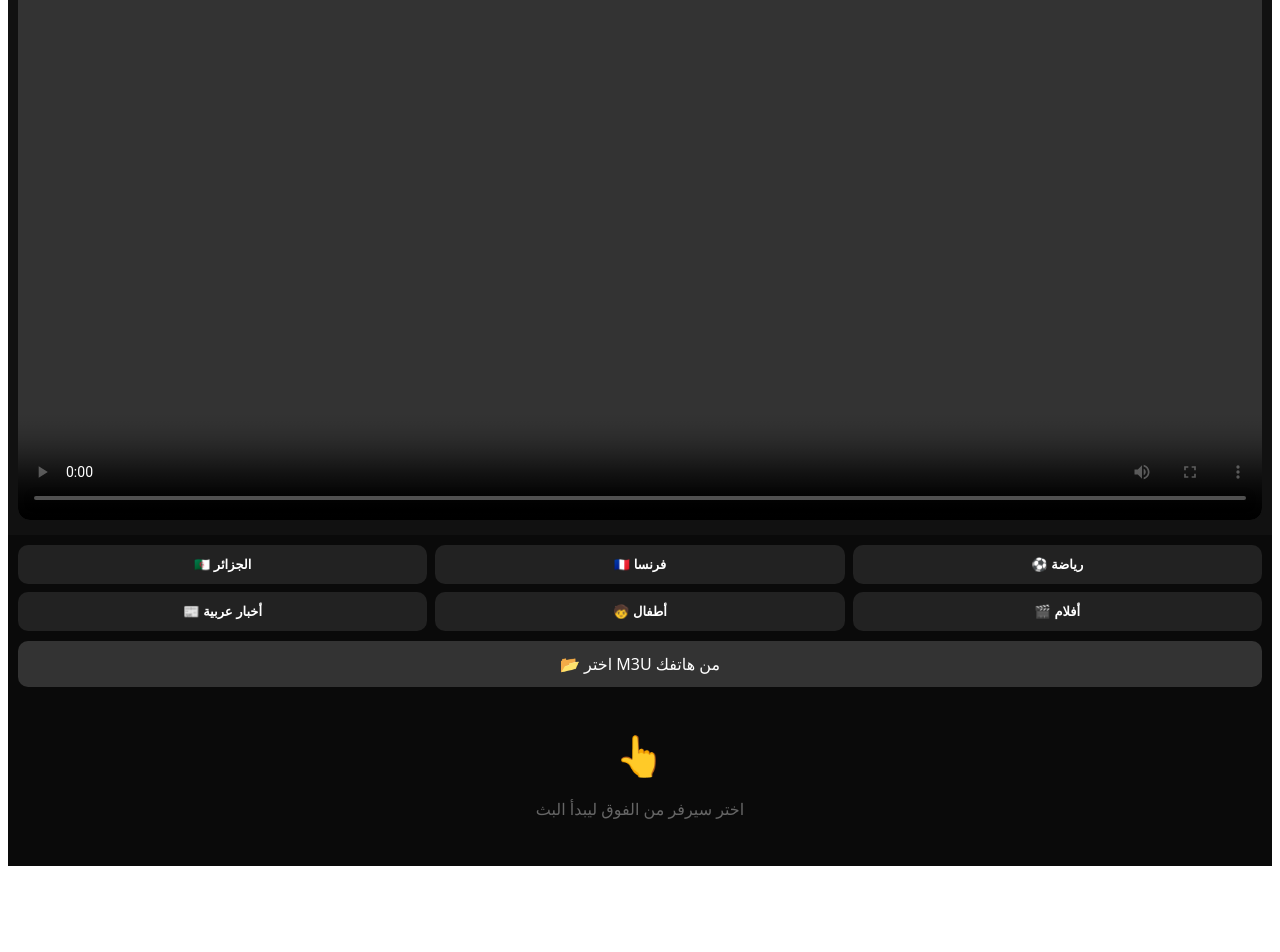
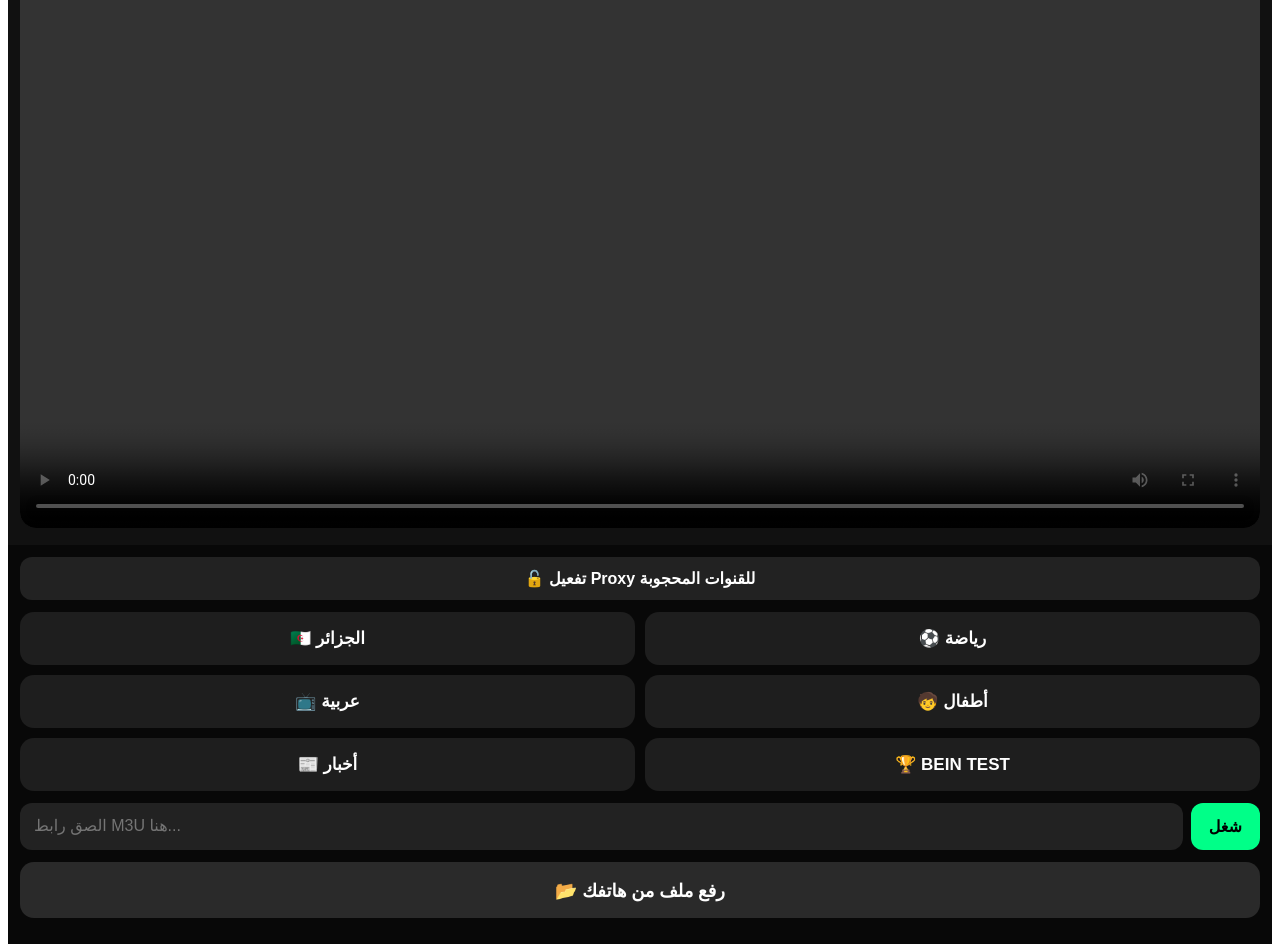
Before and after one commit to Echayebc/battetv, a React (Vite) app: page / in a window 1280 px wide. Shown: the part 232-1184 px from the top of the page. Before the commit the page ends 1106 px from the top, so only its background shows below. Built offline with nearby package versions, Linux system fonts and the light colour scheme.

Commit message:
Update App.jsx

```diff
--- a/src/App.jsx
+++ b/src/App.jsx
@@ -1,13 +1,13 @@
-import { useState, useRef, useEffect } from 'react'
+import { useState, useRef } from 'react'
 import Hls from 'hls.js'
 
 const SERVERS = [
   { id: 'dz', name: '🇩🇿 الجزائر', url: 'https://iptv-org.github.io/iptv/countries/dz.m3u' },
-  { id: 'fr', name: '🇫🇷 فرنسا', url: 'https://iptv-org.github.io/iptv/countries/fr.m3u' },
   { id: 'sports', name: '⚽ رياضة', url: 'https://iptv-org.github.io/iptv/categories/sports.m3u' },
-  { id: 'news', name: '📰 أخبار عربية', url: 'https://iptv-org.github.io/iptv/languages/ara.m3u' },
+  { id: 'ara', name: '📺 عربية', url: 'https://iptv-org.github.io/iptv/languages/ara.m3u' },
   { id: 'kids', name: '🧒 أطفال', url: 'https://iptv-org.github.io/iptv/categories/kids.m3u' },
-  { id: 'movies', name: '🎬 أفلام', url: 'https://iptv-org.github.io/iptv/categories/movies.m3u' },
+  { id: 'news', name: '📰 أخبار', url: 'https://iptv-org.github.io/iptv/categories/news.m3u' },
+  { id: 'bein', name: '🏆 BEIN TEST', url: 'https://raw.githubusercontent.com/Free-TV/IPTV/master/playlists/playlist.m3u8' },
 ]
 
 export default function App() {
@@ -16,6 +16,9 @@ export default function App() {
   const [search, setSearch] = useState('')
   const [loading, setLoading] = useState(false)
   const [activeServer, setActiveServer] = useState(null)
+  const [error, setError] = useState('')
+  const [useProxy, setUseProxy] = useState(false)
+  const [customUrl, setCustomUrl] = useState('')
   const videoRef = useRef(null)
   const hlsRef = useRef(null)
 
@@ -26,42 +29,63 @@ export default function App() {
       if (lines[i].startsWith('#EXTINF')) {
         const name = lines[i].split(',').pop()?.trim() || `قناة ${list.length+1}`
         let url = lines[i+1]?.trim()
-        if (url && url.startsWith('http')) list.push({ name, url })
+        if (url && url.startsWith('http')) list.push({ name, url, status: 'ok' })
       }
     }
     return list
   }
 
-  const playChannel = (ch) => {
-    setCurrent(ch)
+  const playChannel = (ch, index) => {
+    setCurrent({ ...ch, index })
+    setError('')
     const video = videoRef.current
     if (!video) return
-    try {
-      if (Hls.isSupported() && ch.url.includes('.m3u8')) {
+
+    let streamUrl = ch.url
+    // Proxy باش يفوت CORS
+    if (useProxy && !streamUrl.includes('m3u8_proxy')) {
+      streamUrl = `https://api.allorigins.win/raw?url=${encodeURIComponent(ch.url)}`
+    }
+
+    if (Hls.isSupported() && (ch.url.includes('.m3u8') || streamUrl.includes('.m3u8'))) {
       if (hlsRef.current) hlsRef.current.destroy()
-        const hls = new Hls()
+      const hls = new Hls({ enableWorker: true })
       hlsRef.current = hls
-        hls.loadSource(ch.url)
+      hls.loadSource(useProxy ? ch.url : ch.url) // HLS يخدم مباشر أحسن
       hls.attachMedia(video)
       hls.on(Hls.Events.MANIFEST_PARSED, () => video.play().catch(()=>{}))
+      hls.on(Hls.Events.ERROR, (event, data) => {
+        if (data.fatal) {
+          setError(`❌ القناة لا تعمل: ${ch.name}`)
+          // جرب القناة الموالية تلقائيا
+          const next = channels[index + 1]
+          if (next) setTimeout(()=>playChannel(next, index+1), 1500)
+        }
+      })
     } else {
-        video.src = ch.url
-        video.play().catch(()=>{})
+      video.src = streamUrl
+      video.play().catch(()=> setError(`❌ هذه القناة محمية أو منتهية`))
     }
-    } catch(e){ console.log(e) }
   }
 
   const loadFromUrl = async (server) => {
     setLoading(true)
     setActiveServer(server.id)
+    setError('')
     try {
       const res = await fetch(server.url)
       const text = await res.text()
       const list = parseM3U(text)
       setChannels(list)
-      if (list.length > 0) playChannel(list[0])
-    } catch(e){ alert('خطأ في تحميل السيرفر: ' + e.message) }
+      if (list.length > 0) playChannel(list[0], 0)
+      else setError('السيرفر فارغ')
+    } catch(e){ setError('خطأ تحميل السيرفر') }
     setLoading(false)
+  }
+
+  const loadCustom = async () => {
+    if(!customUrl) return
+    loadFromUrl({ id: 'customUrl', url: customUrl })
   }
 
   const handleFile = (e) => {
@@ -71,8 +95,8 @@ export default function App() {
     reader.onload = (ev) => {
       const list = parseM3U(ev.target.result)
       setChannels(list)
-      setActiveServer('custom')
-      if (list.length > 0) playChannel(list[0])
+      setActiveServer('file')
+      if (list.length > 0) playChannel(list[0], 0)
     }
     reader.readAsText(file)
   }
@@ -80,47 +104,55 @@ export default function App() {
   const filtered = channels.filter(c => c.name.toLowerCase().includes(search.toLowerCase()))
 
   return (
-    <div style={{background:'#0a0a0a', color:'#fff', minHeight:'100vh', fontFamily:'system-ui', paddingBottom:'20px'}}>
-      <div style={{padding:'10px', background:'#111', position:'sticky', top:0, zIndex:10}}>
-        <h2 style={{margin:'0 0 10px', textAlign:'center', fontSize:'18px'}}>📺 BatteTV - {current?.name || 'مباشر'}</h2>
-        <video ref={videoRef} controls style={{width:'100%', aspectRatio:'16/9', background:'#000', borderRadius:'12px'}} />
-        {loading && <div style={{textAlign:'center', color:'#00ff88', marginTop:'8px'}}>⏳ جاري تحميل القنوات...</div>}
+    <div style={{background:'#080808', color:'#fff', minHeight:'100vh', fontFamily:'system-ui', fontSize:'18px'}}>
+      <div style={{padding:'12px', background:'#111', position:'sticky', top:0, zIndex:10}}>
+        <h2 style={{margin:'0 0 12px', textAlign:'center', fontSize:'22px', fontWeight:'900'}}>📺 BatteTV</h2>
+        <video ref={videoRef} controls playsInline style={{width:'100%', aspectRatio:'16/9', background:'#000', borderRadius:'16px'}}
+          onError={()=>setError('❌ القناة لا تشتغل، سيتم تجريب التالية...')} />
+        {current && <div style={{marginTop:'10px', textAlign:'center', fontSize:'18px', fontWeight:'bold', color:'#00ff88'}}>{current.name}</div>}
+        {error && <div style={{marginTop:'8px', background:'#ff2222', padding:'10px', borderRadius:'10px', textAlign:'center', fontSize:'16px'}}>{error}</div>}
       </div>
 
-      <div style={{padding:'10px'}}>
-        <div style={{display:'grid', gridTemplateColumns:'1fr 1fr 1fr', gap:'8px', marginBottom:'10px'}}>
+      <div style={{padding:'12px'}}>
+        <div style={{display:'flex', gap:'8px', marginBottom:'12px'}}>
+          <button onClick={()=>setUseProxy(!useProxy)} style={{flex:1, padding:'12px', borderRadius:'12px', border:'none', background: useProxy ? '#00ff88' : '#222', color: useProxy ? '#000' : '#fff', fontSize:'16px', fontWeight:'bold'}}>
+            {useProxy ? '✅ Proxy مفعل' : '🔓 تفعيل Proxy للقنوات المحجوبة'}
+          </button>
+        </div>
+
+        <div style={{display:'grid', gridTemplateColumns:'1fr 1fr', gap:'10px', marginBottom:'12px'}}>
           {SERVERS.map(s => (
-            <button key={s.id} onClick={()=>loadFromUrl(s)} style={{padding:'12px 5px', borderRadius:'10px', border:'none', background: activeServer===s.id ? '#00ff88' : '#222', color: activeServer===s.id ? '#000' : '#fff', fontWeight:'bold', fontSize:'13px'}}>
+            <button key={s.id} onClick={()=>loadFromUrl(s)} style={{padding:'16px', borderRadius:'14px', border:'none', background: activeServer===s.id ? '#00ff88' : '#1e1e1e', color: activeServer===s.id ? '#000' : '#fff', fontWeight:'bold', fontSize:'17px'}}>
               {s.name}
             </button>
           ))}
         </div>
 
-        <label style={{display:'block', background:'#333', color:'#fff', padding:'12px', borderRadius:'10px', textAlign:'center', marginBottom:'10px', border: activeServer==='custom' ? '2px solid #00ff88' : 'none'}}>
-          📂 اختر M3U من هاتفك
-          <input type="file" accept=".m3u,.m3u8,.txt" onChange={handleFile} style={{display:'none'}} />
+        <div style={{display:'flex', gap:'8px', marginBottom:'12px'}}>
+          <input value={customUrl} onChange={e=>setCustomUrl(e.target.value)} placeholder="الصق رابط M3U هنا..." style={{flex:1, padding:'14px', borderRadius:'12px', border:'none', background:'#222', color:'#fff', fontSize:'16px'}} />
+          <button onClick={loadCustom} style={{padding:'14px 18px', borderRadius:'12px', border:'none', background:'#00ff88', fontWeight:'bold', fontSize:'16px'}}>شغل</button>
+        </div>
+
+        <label style={{display:'block', background:'#2a2a2a', padding:'16px', borderRadius:'14px', textAlign:'center', marginBottom:'14px', fontSize:'18px', fontWeight:'bold'}}>
+          📂 رفع ملف من هاتفك
+          <input type="file" accept=".m3u,.m3u8" onChange={handleFile} style={{display:'none'}} />
         </label>
+
+        {loading && <div style={{textAlign:'center', color:'#00ff88', fontSize:'20px', padding:'20px'}}>⏳ يحمل...</div>}
 
         {channels.length > 0 && (
           <>
-            <input placeholder="🔍 ابحث عن قناة..." value={search} onChange={e=>setSearch(e.target.value)} style={{width:'100%', padding:'12px', borderRadius:'10px', border:'none', background:'#222', color:'#fff', marginBottom:'10px', boxSizing:'border-box'}} />
-            <div style={{color:'#888', fontSize:'12px', marginBottom:'8px'}}>{filtered.length} قناة</div>
-            <div style={{display:'grid', gap:'6px'}}>
-              {filtered.slice(0,200).map((ch, i) => (
-                <div key={i} onClick={()=>playChannel(ch)} style={{padding:'14px', background: current?.url===ch.url ? '#00ff88' : '#1a1a1a', color: current?.url===ch.url ? '#000' : '#fff', borderRadius:'10px', cursor:'pointer', fontSize:'14px'}}>
+            <input placeholder="🔍 ابحث..." value={search} onChange={e=>setSearch(e.target.value)} style={{width:'100%', padding:'16px', borderRadius:'14px', border:'none', background:'#222', color:'#fff', marginBottom:'12px', fontSize:'18px', boxSizing:'border-box'}} />
+            <div style={{color:'#999', fontSize:'14px', marginBottom:'10px'}}>{filtered.length} قناة - اضغط للتشغيل</div>
+            <div style={{display:'grid', gap:'10px'}}>
+              {filtered.slice(0,300).map((ch, i) => (
+                <div key={i} onClick={()=>playChannel(ch, i)} style={{padding:'18px', background: current?.url===ch.url ? '#00ff88' : '#151515', color: current?.url===ch.url ? '#000' : '#fff', borderRadius:'14px', fontSize:'18px', fontWeight:'600', lineHeight:'1.4'}}>
                   ▶️ {ch.name}
                 </div>
               ))}
             </div>
           </>
         )}
-
-        {channels.length===0 && !loading && (
-          <div style={{textAlign:'center', marginTop:'40px', color:'#666'}}>
-            <div style={{fontSize:'40px'}}>👆</div>
-            <p>اختر سيرفر من الفوق ليبدأ البث</p>
-          </div>
-        )}
       </div>
     </div>
   )
```
Lines whose indentation alone changed are shown as unchanged.
